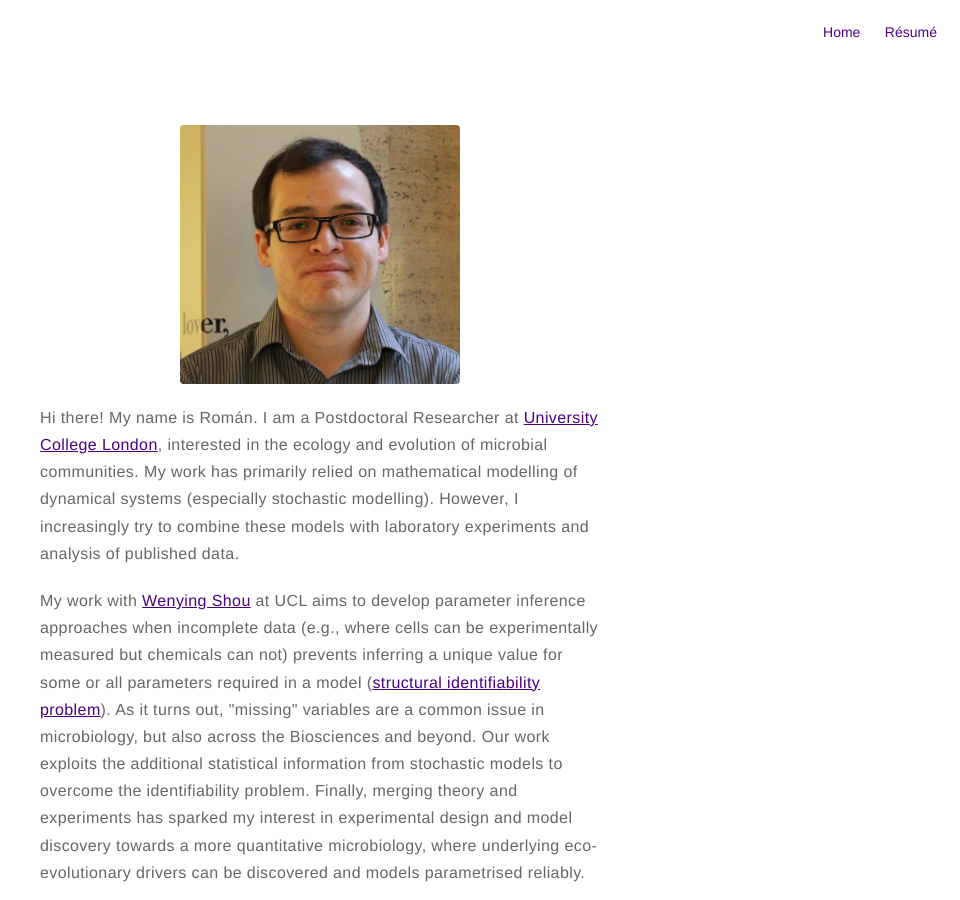
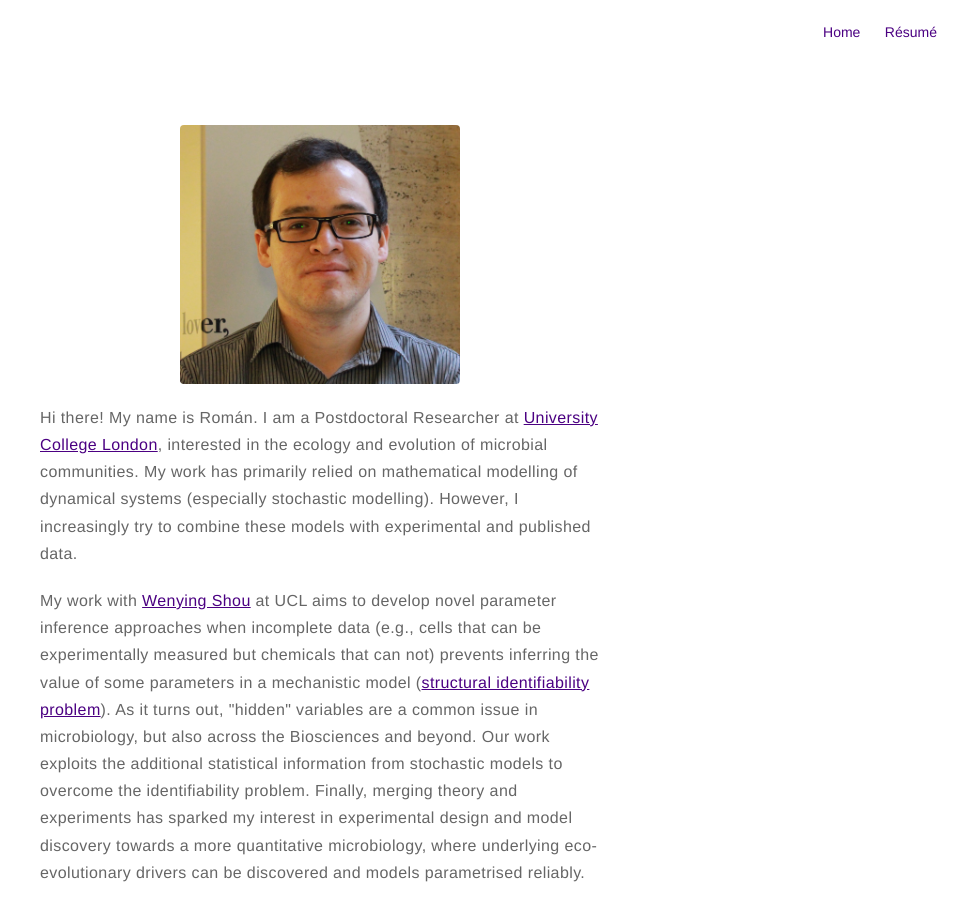
Before and after one commit to romanzapien/romanzapien.github.io, a Jekyll site: the page built from about.md, in a window 1280 px wide and 900 px high. Shown: the whole window, without its empty margins (320-1280 px from the left). Built offline with Jekyll 4.4.1, drawn with Linux system fonts in a browser that asks for light colours.

Commit message:
Update about.md

```diff
--- a/about.md
+++ b/about.md
@@ -4,9 +4,9 @@ layout: page
 ---
 ![Profile Image]({{ site.url }}/{{ site.picture }})
 
-<p>Hi there! My name is Román. I am a Postdoctoral Researcher at <a href="https://www.ucl.ac.uk/biosciences/gee/ucl-centre-lifes-origins-and-evolution">University College London</a>, interested in the <b>ecology and evolution</b> of <b>microbial communities</b>. My work has primarily relied on <b>mathematical modelling</b> of <b>dynamical systems</b> (especially <b>stochastic modelling</b>). However, I increasingly try to combine these models with laboratory experiments and analysis of published data.</p>
+<p>Hi there! My name is Román. I am a Postdoctoral Researcher at <a href="https://www.ucl.ac.uk/biosciences/gee/ucl-centre-lifes-origins-and-evolution">University College London</a>, interested in the <b>ecology and evolution</b> of <b>microbial communities</b>. My work has primarily relied on <b>mathematical modelling</b> of <b>dynamical systems</b> (especially <b>stochastic modelling</b>). However, I increasingly try to combine these models with experimental and published data.</p>
 
-<p>My work with <a href="https://shoulab.wixsite.com/main">Wenying Shou</a> at UCL aims to develop <b>parameter inference</b> approaches when incomplete data (e.g., where cells can be experimentally measured but chemicals can not) prevents inferring a unique value for some or all parameters required in a model (<a href="https://en.wikipedia.org/wiki/Structural_identifiability">structural identifiability problem</a>). As it turns out, "missing" variables are a common issue in microbiology, but also across the Biosciences and beyond. Our work exploits the additional statistical information from stochastic models to overcome the identifiability problem. Finally, merging theory and experiments has sparked my interest in <b>experimental design</b> and <b>model discovery</b> towards a more quantitative microbiology, where underlying eco-evolutionary drivers can be discovered and models parametrised reliably.</p>
+<p>My work with <a href="https://shoulab.wixsite.com/main">Wenying Shou</a> at UCL aims to develop novel <b>parameter inference</b> approaches when incomplete data (e.g., cells that can be experimentally measured but chemicals that can not) prevents inferring the value of some parameters in a mechanistic model (<a href="https://en.wikipedia.org/wiki/Structural_identifiability">structural identifiability problem</a>). As it turns out, "hidden" variables are a common issue in microbiology, but also across the Biosciences and beyond. Our work exploits the additional statistical information from stochastic models to overcome the identifiability problem. Finally, merging theory and experiments has sparked my interest in <b>experimental design</b> and <b>model discovery</b> towards a more quantitative microbiology, where underlying eco-evolutionary drivers can be discovered and models parametrised reliably.</p>
 
 <p>Before joining UCL, I was a PostDoc at the <a href="https://www.evolbio.mpg.de">Max Planck Institute for Evolutionary Biology</a> (Plön, Germany), where I also completed my PhD and learned about stochastic modelling. I worked with <a href="http://web.evolbio.mpg.de/~traulsen/">Arne Traulsen</a> in the Theoretical Biology department in close collaboration with the <a href="https://www.metaorganism-research.com">CRC1182: Origin and Function of Metaorganisms</a> to model diverse ecological processes operating in <b>microbiomes</b> across the tree of life (<a href="https://doi.org/10.1098/rsif.2021.0717">selection vs. neutrality</a>, <a href="https://doi.org/10.1371/journal.pcbi.1008392">host reproduction</a>, and <a href="https://doi.org/10.1186/s12862-022-02029-2">microbiome inheritance</a>) and to <a href="https://doi.org/10.1371/journal.pbio.3002913">infer microbial interactions from microbiome data</a>.</p>
 
```
